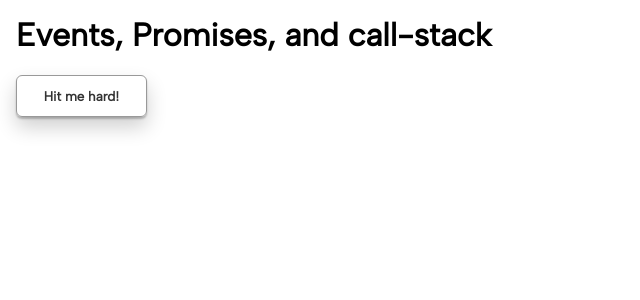
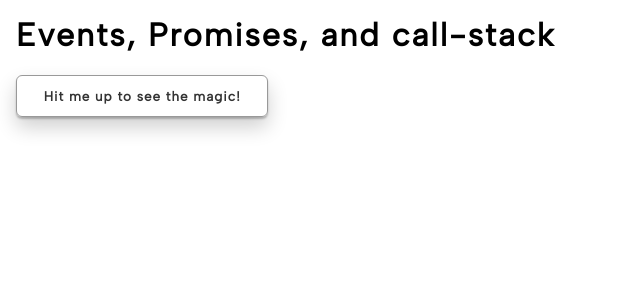
Before and after one commit to nitinsuri/events-promises-and-call-stack, a React (Create React App) app: page / in a window 1280 px wide. Shown: the top 300 px of the page, without its empty margins (0-640 px from the left). Built offline with nearby package versions, Linux system fonts and the light colour scheme.

Commit message:
2 files modified

```diff
--- a/src/App.js
+++ b/src/App.js
@@ -26,7 +26,7 @@ export default function App() {
   return (
     <div>
       <h1>Events, Promises, and call-stack</h1>
-      <button onClick={() => logger()}>Hit me hard!</button>
+      <button onClick={() => logger()}>Hit me up to see the magic!</button>
       {logMessages?.map((message) => (
         <p>{message}</p>
       ))}
--- a/src/style.css
+++ b/src/style.css
@@ -6,18 +6,20 @@
 * {
   box-sizing: border-box;
   font-family: 'Albert Sans', system-ui, sans-serif;
+  text-wrap: balance;
 }
 
 body {
+  background-color: #fff;
+  color: black;
+  font-family: 'Albert Sans', system-ui, sans-serif;
   margin: 0;
   padding: 1rem;
-  font-family: 'Albert Sans', system-ui, sans-serif;
-  color: black;
-  background-color: #fff;
 }
 
 h1 {
-  font-weight: 800;
+  font-weight: 700;
+  letter-spacing: 2px;
 }
 
 button {
@@ -28,6 +30,7 @@ button {
   color: #333;
   cursor: pointer;
   font-weight: 700;
+  letter-spacing: 1px;
   line-height: 1;
   padding: 1em 2em;
   text-decoration: none;
```
